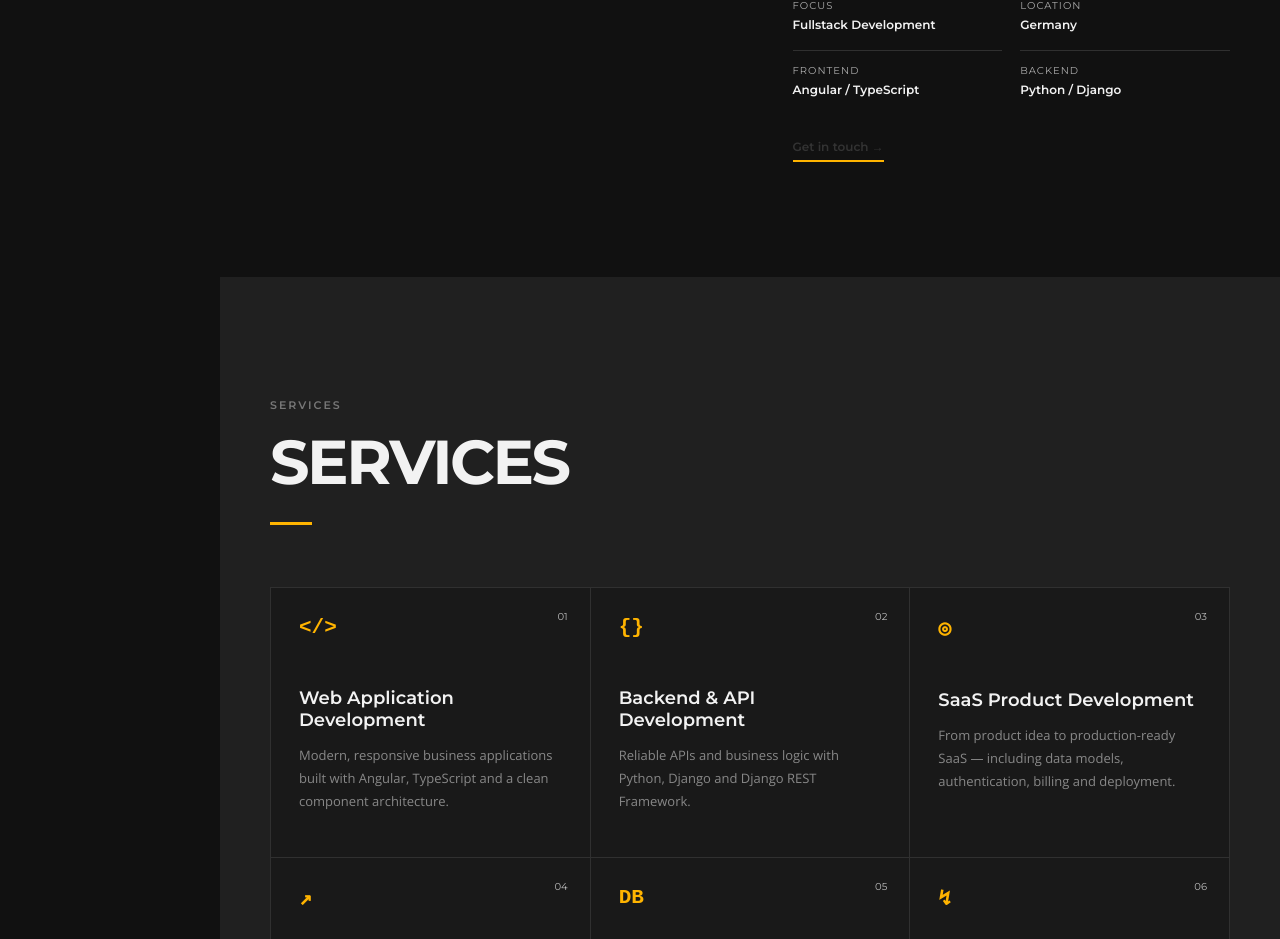
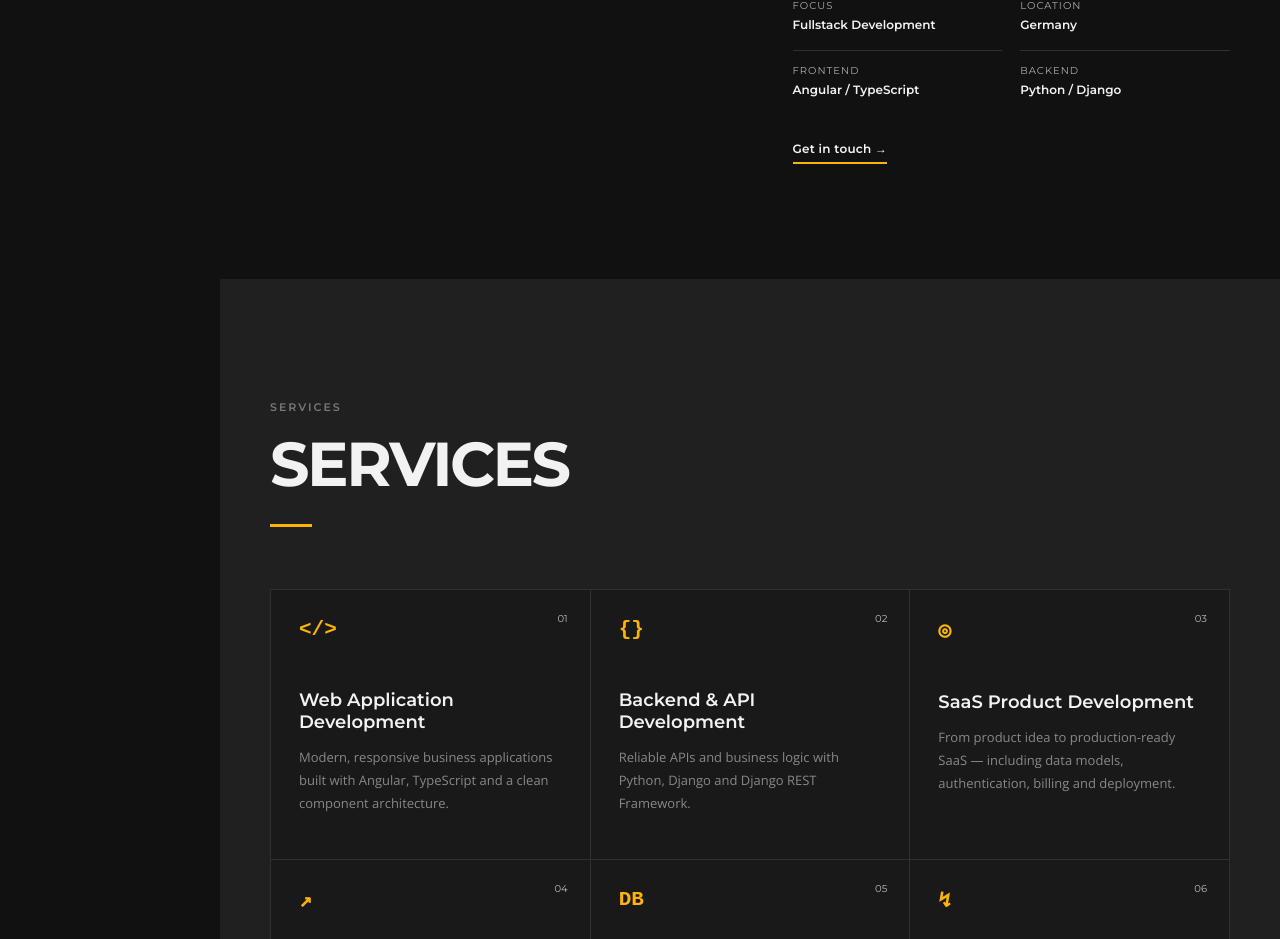
Before and after one commit to jorohx84/personal_portfolio_website, an Angular app: page / in a window 1280 px wide. Shown: the part 1339-2278 px from the top of the page. Built offline with nearby package versions, Linux system fonts and the light colour scheme.

Commit message:
Improve Get in touch link visibility

```diff
--- a/src/styles.scss
+++ b/src/styles.scss
@@ -379,11 +379,18 @@ a {
 
 .text-link {
     display: inline-block;
-    margin-top: 12px;
-    color: #333;
-    font: 600 12px Montserrat;
+    margin-top: 14px;
+    color: #f4f4f4;
+    font: 600 12px Montserrat, sans-serif;
+    letter-spacing: .02em;
     border-bottom: 2px solid var(--accent);
-    padding-bottom: 5px
+    padding-bottom: 6px;
+    transition: color .2s ease, border-color .2s ease
+}
+
+.text-link:hover {
+    color: var(--accent);
+    border-color: var(--accent)
 }
 
 .soft-bg {
```
